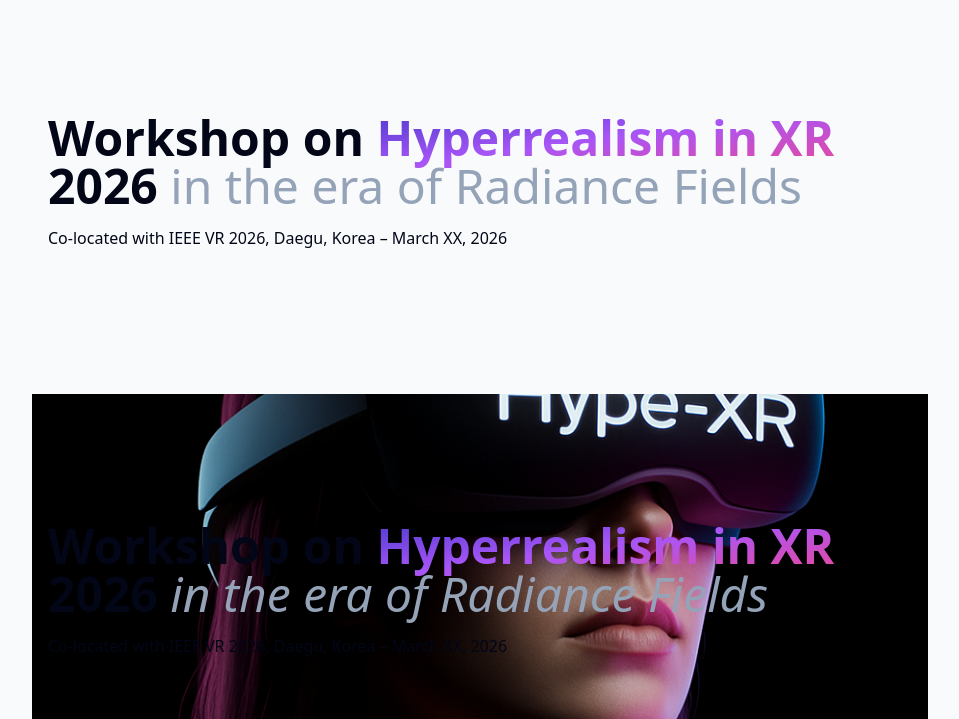
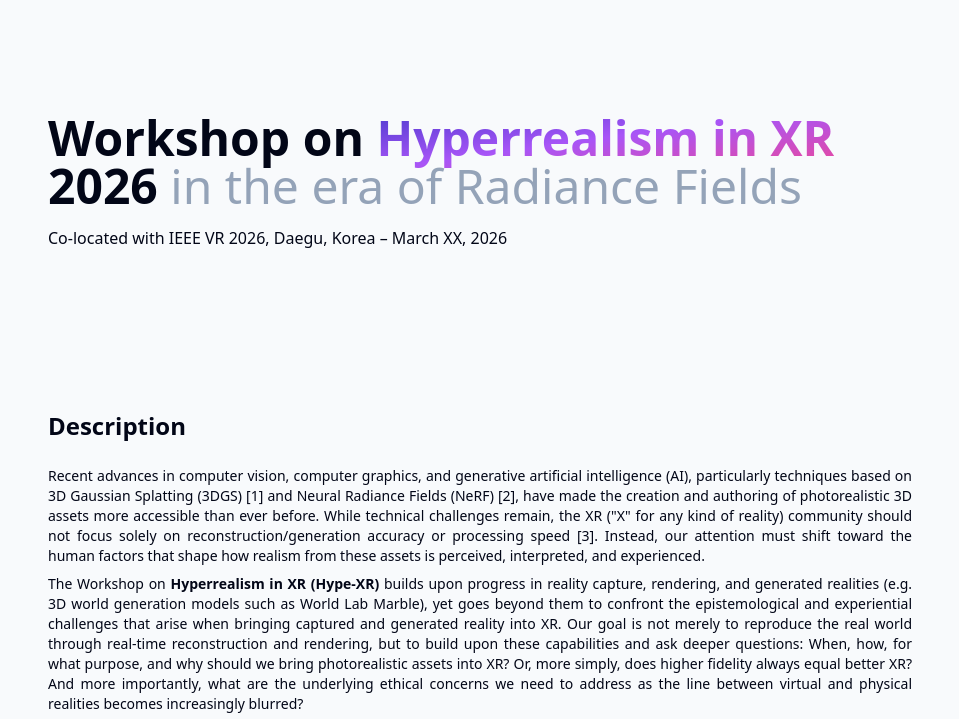
Before and after one commit to mediated-reality/rf4xr, a website: page docs/hype-xr2026/index.html in a window 1280 px wide. Shown: the part 70-789 px from the top of the page, without its empty margins (160-1119 px from the left). Drawn offline with Linux system fonts and the light colour scheme; files whose address does not match are found by name.

Commit message:
removed duplicated info

```diff
--- a/docs/hype-xr2026/index.html
+++ b/docs/hype-xr2026/index.html
@@ -62,27 +62,6 @@
                 </p>
             </div>
         </section>
-
-
-<section id="hero" class="flex flex-col px-4 py-32 bg-[url('./hype-xr_img.png')] bg-cover bg-center">
-    <div>
-        <h1 class="text-5xl text-left font-extrabold select-none">
-            Workshop on
-            <span class="text-transparent bg-clip-text bg-gradient-to-br from-indigo-700 via-purple-500 to-pink-500">
-                Hyperrealism in XR
-            </span> 2026
-            <span class="font-normal italic text-slate-400">
-                in the era of Radiance Fields
-            </span>
-        </h1>
-        <p class="my-4 select-none">
-            Co-located with IEEE VR 2026, Daegu, Korea – March XX, 2026
-        </p>
-    </div>
-</section>
-
-
-
 
         <!--
             Descriptions
```
